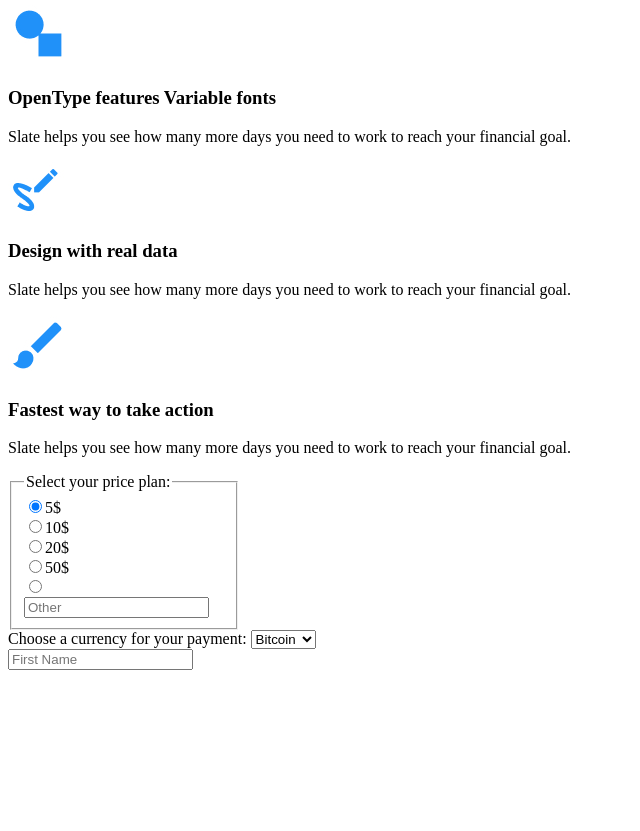
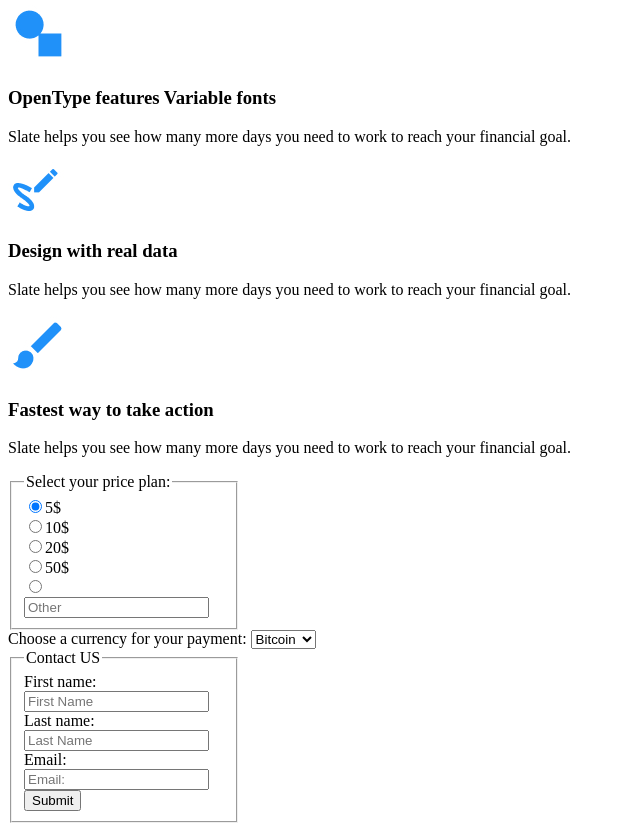
Before and after one commit to DenysVerbitskyi/1038-website, a plain HTML site: page index.html in a window 1280 px wide. Shown: the part 1061-1892 px from the top of the page, without its empty margins (0-640 px from the left). Before the commit the page ends 1739 px from the top, so only its background shows below. Drawn offline with Linux system fonts and the light colour scheme.

Commit message:
Working with HTML tags 2

```diff
--- a/index.html
+++ b/index.html
@@ -83,8 +83,16 @@
         <section name="contactus">
             <div name="conactform">
                 <form>
-
-                    <input type="text" name="fname" id="fname" placeholder="First Name">
+                    <fieldset style="width: 200px;">
+                        <legend>Contact US</legend>
+                        <label for="fname">First name: </label>
+                        <input type="text" name="fname" id="fname" placeholder="First Name">
+                        <label for="lname">Last name: </label>
+                        <input type="text" name="lname" id="lname" placeholder="Last Name">
+                        <label for="email">Email: </label>
+                        <input type="text" name="email" id="email" placeholder="Email: ">
+                        <input type="submit" name="subbutton" id="subbutton">
+                    </fieldset>
                 </form>
             </div>
         </section>
```
